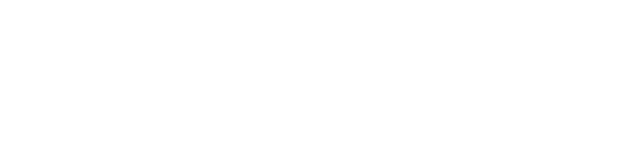
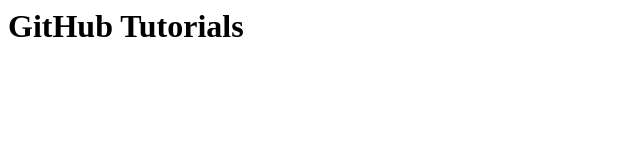
Before and after one commit to AbheethaIshanRangana/github-tutorials, a plain HTML site: page index.html in a window 1280 px wide. Shown: the whole page, without its empty margins (0-640 px from the left). Drawn offline with Linux system fonts and the light colour scheme.

Commit message:
Update index.html

```diff
--- a/index.html
+++ b/index.html
@@ -3,6 +3,6 @@
     <title>GitHub Tutorials</title>
   </head>
   <body>
-
+    <h1>GitHub Tutorials</h1>
   </body>
 </html>
```
